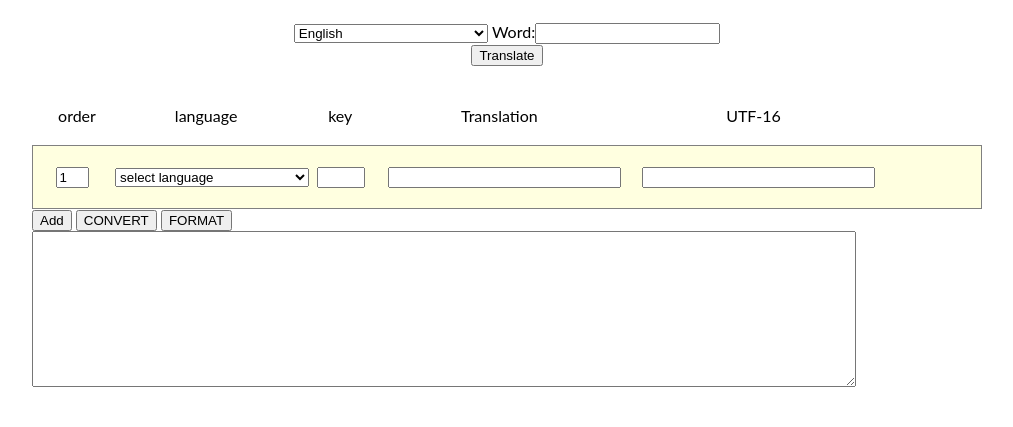
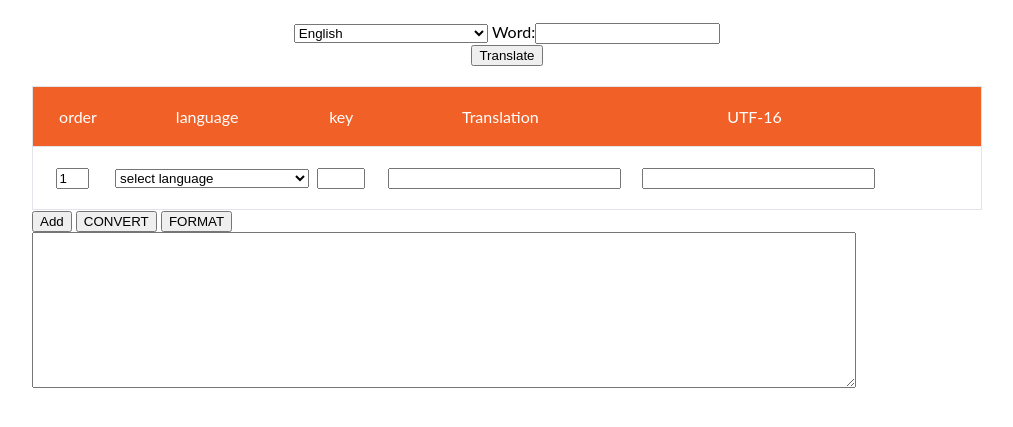
Before and after one commit to SayakaOno/translator, a PHP site: page / in a window 1280 px wide. Shown: the part 60-487 px from the top of the page, without its empty margins (133-1146 px from the left). Run offline with PHP 8.4, Linux system fonts and the light colour scheme; some libraries are stand-ins or nearby versions.

Commit message:
change style for the table

```diff
--- a/manager.js
+++ b/manager.js
@@ -153,11 +153,10 @@ function changeOrder(i, event) {
   if (event.keyCode == 13) {
     var inputtedNumber = $('#order' + i).val();
     var maxNumber =  $('#sortable .section').length;
-    if ( inputtedNumber < 1 || inputtedNumber >= $('#sortable .section').length) {
+    if ( inputtedNumber < 1 || inputtedNumber > $('#sortable .section').length) {
       alert("please input the number 1 - " + maxNumber);
     } else {
       var insertIndex = $('#order' + i).val() - 1;
-      console.log(i);
       $('#section' + insertIndex).before($('#section' + i));
       refereshForm();
     }
--- a/style.css
+++ b/style.css
@@ -14,21 +14,27 @@ dt, dl {
   margin: 0;
 }
 #sortable {
-  border: 1px gray solid;
+  border: 1px #e1e4e8 solid;
   border-bottom: none;
 }
 #sortable .section {
   padding: 20px;
-  background-color: lightyellow;
-  border-bottom: 1px gray solid;
+  border-bottom: 1px #e1e4e8 solid;
   cursor: move;
+}
+#sortable .section:hover {
+  background-color: #f9f9f9;
 }
 #inputted {
   margin-bottom: 20px;
   text-align: center;
 }
 .sortable-header {
+  background-color: #F16027;
+  color: #fff;
   padding: 20px;
+  border: 1px #e1e4e8 solid;
+  border-bottom: none;
 }
 .sortable-header > div {
   text-align: center;
```
